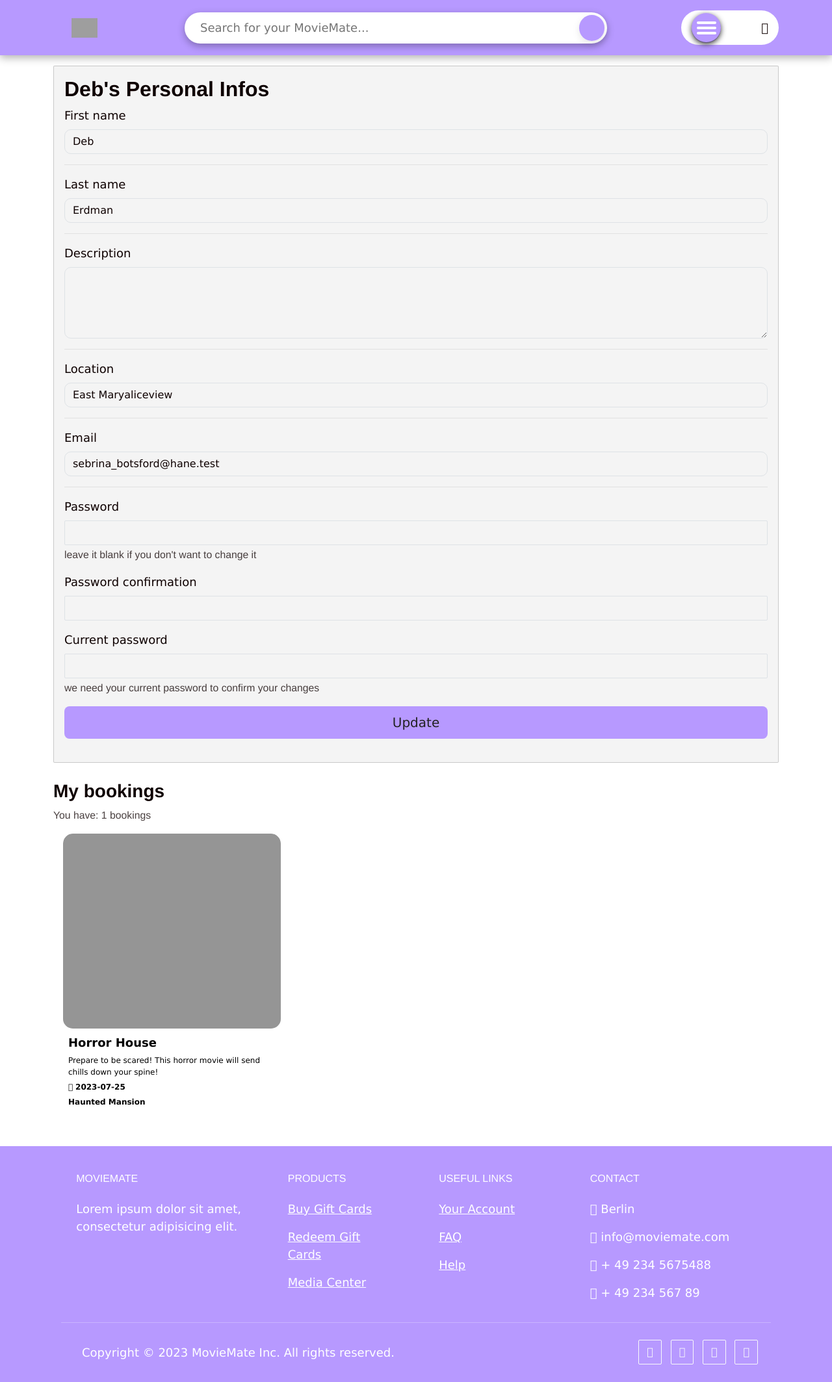
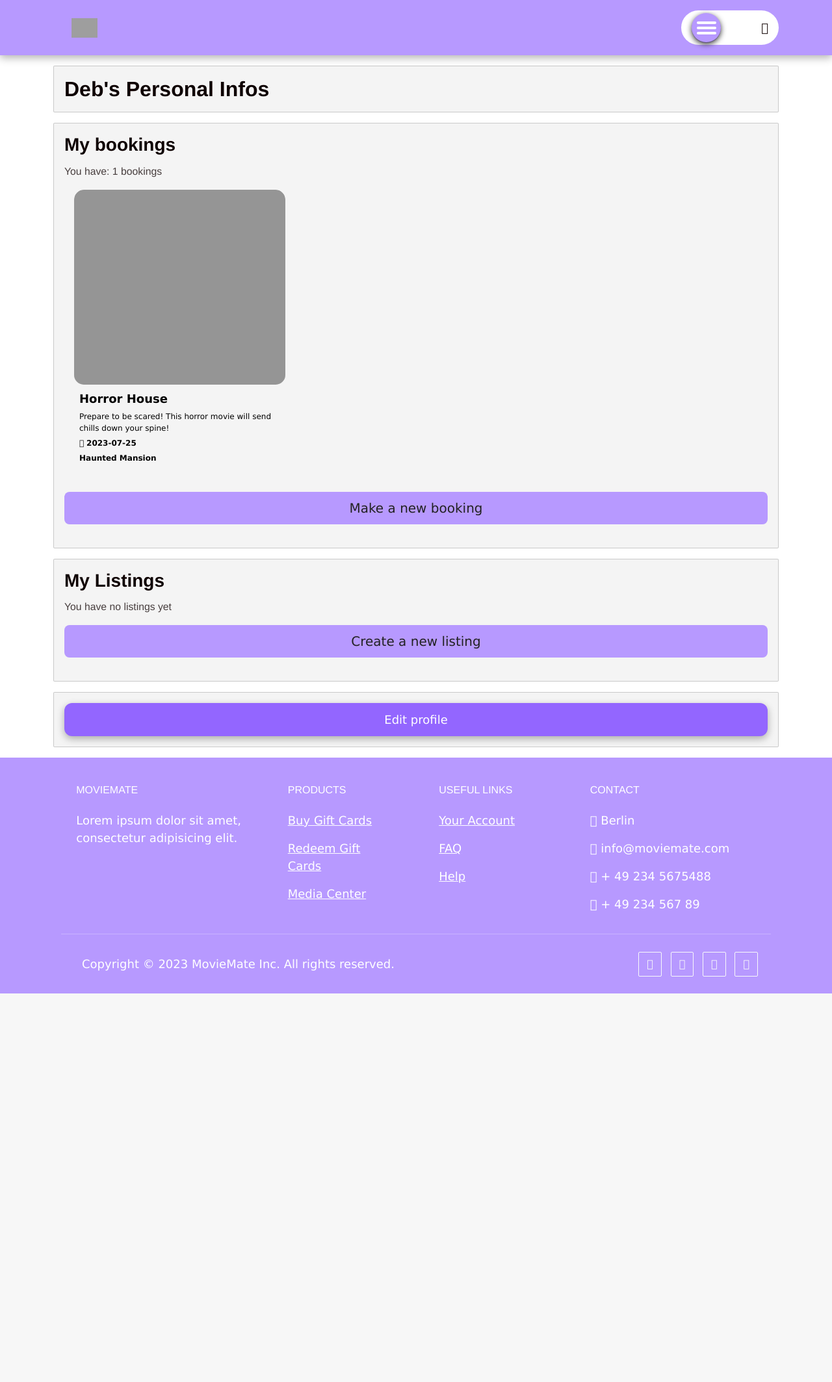
Before and after one commit to MikaaZz/MovieMate, a Rails app: page /users/edit in a window 1280 px wide. Shown: the whole page at 65% size. After the commit the page ends 1529 px from the top, so only its background shows below. Run offline with Rails 7, Linux system fonts and the light colour scheme; a user stored in the database is signed in; style sheets or scripts are compiled from the project's sources; some libraries are stand-ins or nearby versions; grey boxes are pictures that could not be loaded.

Commit message:
Fix search bar and update edit profile page

```diff
--- a/app/assets/stylesheets/pages/_user_edit.scss
+++ b/app/assets/stylesheets/pages/_user_edit.scss
@@ -34,7 +34,8 @@
   background-color: rgba($color: #000000, $alpha: 0.8);
   min-height: 100vh;
 
-  position: fixed;
+  padding: 20px 0;
+  position: absolute;
   top: 0;
 
   width: 100%;
--- a/app/views/devise/registrations/edit.html.erb
+++ b/app/views/devise/registrations/edit.html.erb
@@ -1,42 +1,10 @@
+<div data-controller="edit-profile" class="position-relative">
   <%= render "shared/navbar" %>
-<div class="container-md my-3">
-  <div class="card p-3">
-    <h2 class="fw-bold"><%= @user.first_name %>'s Personal Infos</h2>
-    <%= simple_form_for(resource, as: resource_name, url: registration_path(resource_name), html: { method: :put }) do |f| %>
-      <%= f.error_notification %>
-      <div class="form-inputs">
-        <%= f.input :first_name, required: true, autofocus: true, input_html: {class: "custom-input"}%>
-        <hr/>
-        <%= f.input :last_name, required: true, autofocus: true, input_html: {class: "custom-input"}%>
-        <hr/>
-        <%= f.input :description, as: :text, input_html: { rows: 4, class: 'custom-input' } %>
-        <hr/>
-        <%= f.input :location, autofocus: true, input_html: {class: "custom-input"} %>
-        <hr/>
-        <%= f.input :email, required: true, autofocus: true, input_html: {class: "custom-input"} %>
-        <% if devise_mapping.confirmable? && resource.pending_reconfirmation? %>
-          <p>Currently waiting confirmation for: <%= resource.unconfirmed_email %></p>
-        <% end %>
-        <hr/>
-        <%= f.input :password,
-                    hint: "leave it blank if you don't want to change it",
-                    required: false,
-                    input_html: { autocomplete: "new-password" } %>
-        <%= f.input :password_confirmation,
-                    required: false,
-                    input_html: { autocomplete: "new-password" } %>
-        <%= f.input :current_password,
-                    hint: "we need your current password to confirm your changes",
-                    required: true,
-                    input_html: { autocomplete: "current-password" } %>
+  <div class="container-md my-3 d-flex flex-column align-items-end gap-3 position-relative">
+    <div class="card p-3 w-100 rounded-2">
+      <h2 class="fw-bold m-0 p-0"><%= @user.first_name %>'s Personal Infos</h2>
     </div>
-      <div class="form-actions">
-        <%= f.button :submit, "Update", class: 'submit-button w-100'%>
-      </div>
-    <% end %>
-  </div>
-  <div>
-    <br>
+    <div class="card p-3 w-100 rounded-2">
       <h3 class="fw-bold form-header">My bookings</h3>
       <% if @user.bookings.length > 0 %>
         <p class="form-text">You have: <%= @user.bookings.length %> bookings</p>
@@ -70,5 +38,81 @@
       <% else %>
         <p class="form-text">You have no bookings yet</p>
       <% end %>
+      <%= link_to 'Make a new booking', '/', class: 'submit-button w-100' %>
+    </div>
+    <div class="card p-3 w-100 rounded-2">
+      <h3 class="fw-bold form-header">My Listings</h3>
+      <% if @user.listings.length > 0 %>
+        <p class="form-text">You have: <%= @user.listings.length %> listings</p>
+        <div class="listing-card-container">
+          <% @user.listings.each do |listing| %>
+            <div class="listing_item">
+              <%= link_to listing_path(listing), class: "listing-item_link" do %>
+                <div class="listing-item_image" style="background-image: url(<%= listing.photo.attached? ? url_for(listing.photo) : 'https://cdn.discordapp.com/attachments/1105433122998325278/1108988901743398973/niklas_hyperrealistic_photo_portrait_closeup_Persona_3_The_Movi_a65c3693-4478-47ad-8309-db540c3efa5d.png' %>)">
+                  <div class="listing-item_bg"></div>
+                </div>
+                <div class="listing-item_content">
+                  <div class="listing-item_title">
+                    <%= listing.title %>
+                  </div>
+                  <div class="listing-item_body">
+                    <%= listing.description %>
+                  </div>
+                  <div class="listing-item_detail">
+                    <i class="fas fa-map-marker-alt"></i>
+                    <span class="listing-item_location"><%= listing.location %></span>
                   </div>
                 </div>
+              <% end %>
+            </div>
+          <% end %>
+        </div>
+      <% else %>
+        <p class="form-text">You have no listings yet</p>
+      <% end %>
+      <%= link_to 'Create a new listing', new_listing_path, class: 'submit-button w-100' %>
+    </div>
+    <div class="card p-3 w-100 rounded-2">
+    <button class="float-button-user-edit" data-action="click->edit-profile#toggle">
+      Edit profile
+    </button>
+    </div>
+  </div>
+  <div data-edit-profile-target="togglableElement" data-action="click->edit-profile#toggle" class="d-none edit-profile-pop-up">
+    <div class="container-me card p-3 radius">
+      <%= simple_form_for(resource, as: resource_name, url: registration_path(resource_name), html: { method: :put }) do |f| %>
+        <%= f.error_notification %>
+        <div class="form-inputs">
+          <%= f.input :first_name, required: true, autofocus: true, input_html: {class: "custom-input"}%>
+          <hr/>
+          <%= f.input :last_name, required: true, autofocus: true, input_html: {class: "custom-input"}%>
+          <hr/>
+          <%= f.input :description, as: :text, input_html: { rows: 4, class: 'custom-input' } %>
+          <hr/>
+          <%= f.input :location, autofocus: true, input_html: {class: "custom-input"} %>
+          <hr/>
+          <%= f.input :email, required: true, autofocus: true, input_html: {class: "custom-input"} %>
+          <% if devise_mapping.confirmable? && resource.pending_reconfirmation? %>
+            <p>Currently waiting confirmation for: <%= resource.unconfirmed_email %></p>
+          <% end %>
+          <hr/>
+          <%= f.input :password,
+                      hint: "leave it blank if you don't want to change it",
+                      required: false,
+                      input_html: { autocomplete: "new-password" } %>
+          <%= f.input :password_confirmation,
+                      required: false,
+                      input_html: { autocomplete: "new-password" } %>
+          <%= f.input :current_password,
+                      hint: "we need your current password to confirm your changes",
+                      required: true,
+                      input_html: { autocomplete: "current-password" } %>
+        </div>
+        <div class="form-actions">
+          <%= f.button :submit, "Update", class: 'update-button w-100'%>
+          <button class='cancel-button w-100 btn-danger' data-action="click->edit-profile#toggle">Cancel</button>
+        </div>
+      <% end %>
+    </div>
+  </div>
+</div>
--- a/app/views/shared/_navbar.html.erb
+++ b/app/views/shared/_navbar.html.erb
@@ -3,7 +3,10 @@
     <%= link_to listings_path, class: "navbar-brand rounded-circle p-1 ms-4" do %>
       <%= image_tag "https://cdn.discordapp.com/attachments/1105433122998325278/1113835554967130214/logowhite21_360.png" %>
     <% end %>
+    <% if params[:controller] == 'listings' && params[:action] == 'index' %>
+
     <%= render "shared/search_bar" %>
+    <% end %>
     <div class="collapse navbar-collapse" id="navbarSupportedContent">
       <% if user_signed_in? %>
         <ul style="width: 150px; min-height: 45px" class="navbar-nav d-flex gap-3 align-items-center justify-content-between me-auto bg-white rounded-pill px-3 py-1" data-controller="open-menu">
```
Lines whose indentation alone changed are shown as unchanged.
